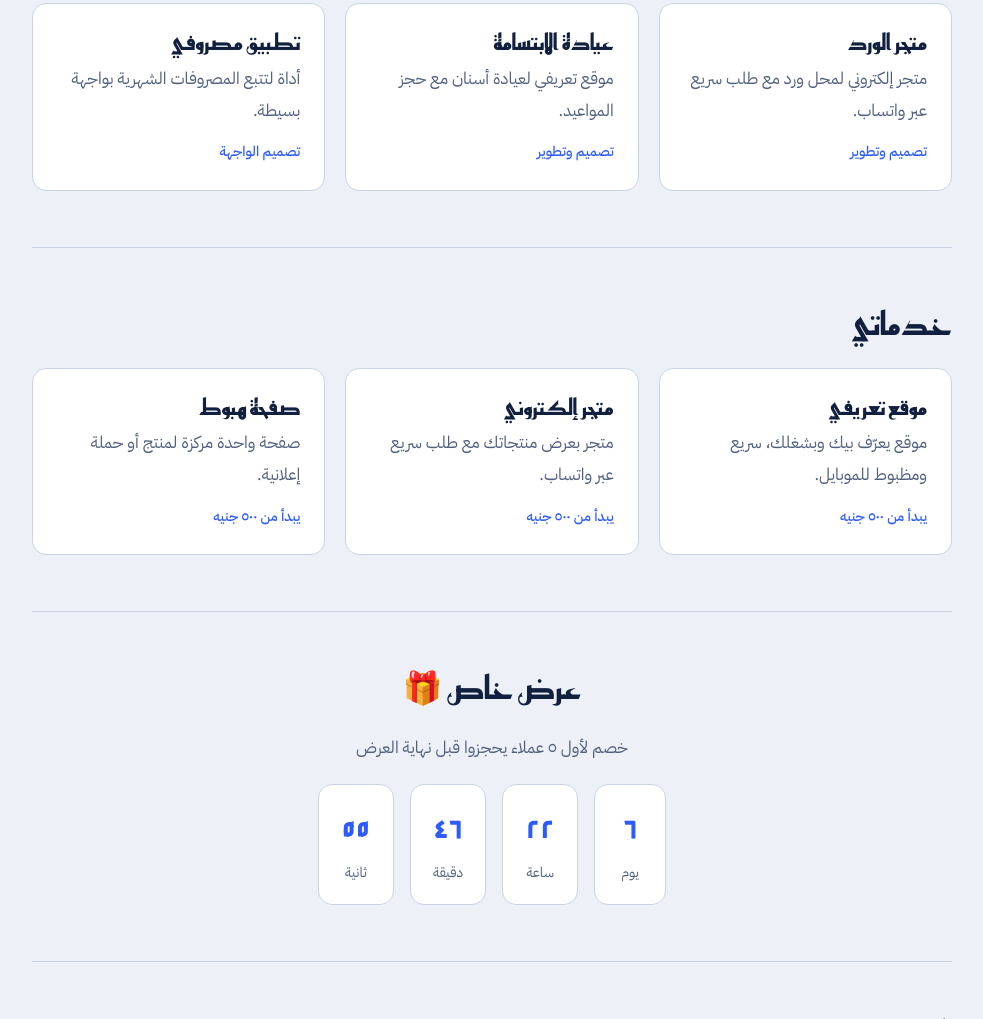
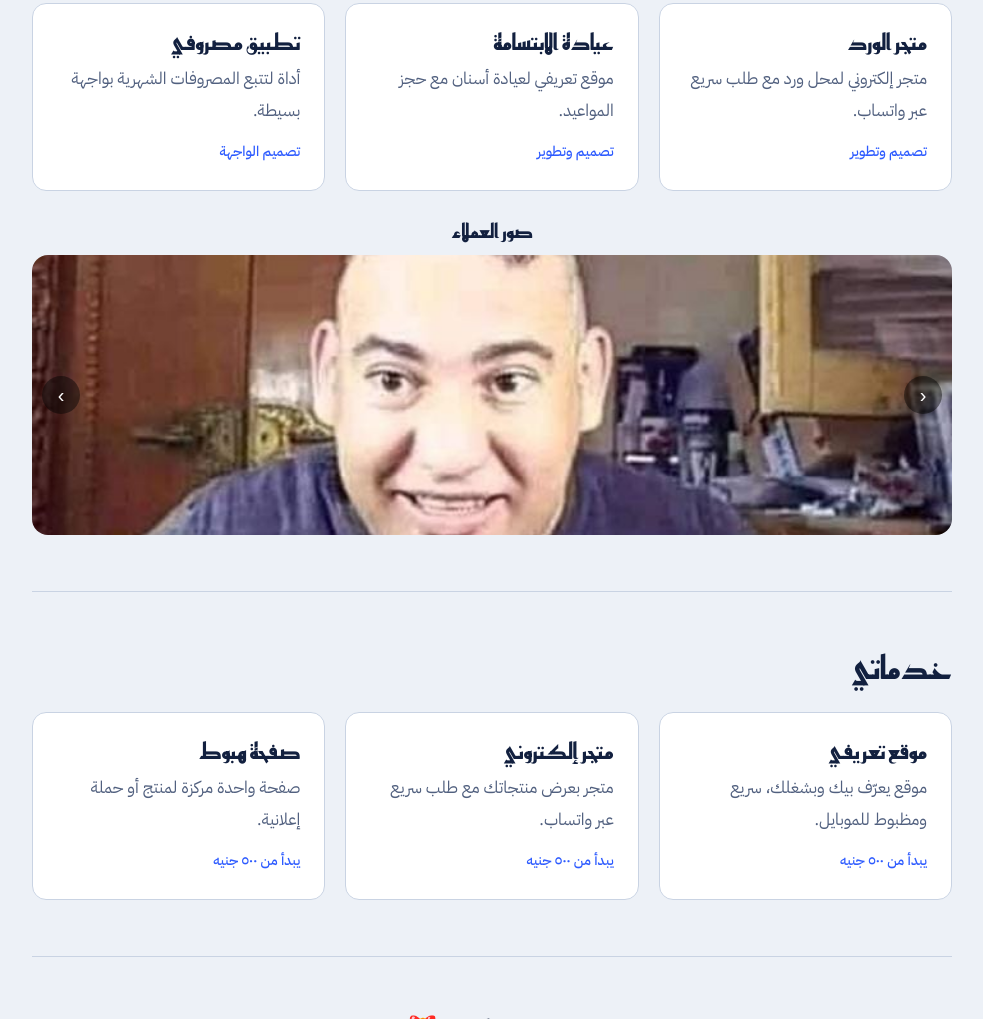
Before and after one commit to developercn7/marin, a plain HTML site: page index.html in a window 1280 px wide. Shown: the part 1073-2092 px from the top of the page, without its empty margins (148-1131 px from the left). Drawn offline with Linux system fonts and the light colour scheme.

Commit message:
Add files via upload

```diff
--- a/index.html
+++ b/index.html
@@ -87,6 +87,14 @@ nav,header,section,footer{position:relative;z-index:1}
 .countdown small{color:var(--muted)}
 .wa-float{position:fixed;bottom:1.25rem;left:1.25rem;z-index:50;background:#25D366;color:#fff;padding:.7rem 1.4rem;border-radius:999px;font-weight:600;text-decoration:none;box-shadow:0 4px 14px rgba(0,0,0,.25)}
 .wa-float:hover{filter:brightness(1.08)}
+
+.work-photos-title{margin-top:28px;text-align:center}
+.slider{position:relative;overflow:hidden;border-radius:16px;margin-top:12px}
+.slides{display:flex;transition:transform .5s ease}
+.slides img{min-width:100%;height:280px;object-fit:cover;display:block}
+.sl-btn{position:absolute;top:50%;transform:translateY(-50%);background:rgba(0,0,0,.45);color:#fff;border:0;width:38px;height:38px;border-radius:50%;font-size:20px;cursor:pointer;z-index:2}
+.sl-btn.prev{right:10px}
+.sl-btn.next{left:10px}
 </style>
 </head>
 <body>
@@ -121,6 +129,12 @@ nav,header,section,footer{position:relative;z-index:1}
       <article class="project"><h3>متجر الورد</h3><p>متجر إلكتروني لمحل ورد مع طلب سريع عبر واتساب.</p><small>تصميم وتطوير</small></article>
       <article class="project"><h3>عيادة الابتسامة</h3><p>موقع تعريفي لعيادة أسنان مع حجز المواعيد.</p><small>تصميم وتطوير</small></article>
       <article class="project"><h3>تطبيق مصروفي</h3><p>أداة لتتبع المصروفات الشهرية بواجهة بسيطة.</p><small>تصميم الواجهة</small></article>
+    </div>
+    <h3 class="work-photos-title">صور العملاء</h3>
+    <div class="slider" id="workSlider">
+      <div class="slides" id="workSlides"></div>
+      <button class="sl-btn prev" type="button" aria-label="السابق">&#8249;</button>
+      <button class="sl-btn next" type="button" aria-label="التالي">&#8250;</button>
     </div>
   </section>
 
@@ -367,6 +381,22 @@ if(cdD){
   })(start);
  });
 })();
+
+var WS_IMGS=["client1.jpg","client2.jpg","client3.jpg","client4.jpg","client5.jpg","client6.jpg","client7.jpg"];
+(function(){
+var wrap=document.getElementById("workSlides");if(!wrap)return;
+var done=0;
+function check(){done++;if(done===WS_IMGS.length){
+ if(!wrap.children.length){var s=document.getElementById("workSlider");s.innerHTML='<p style="text-align:center;padding:40px 10px;opacity:.7">صور الشغل جاية قريب 📸</p>';return;}
+ init();}}
+WS_IMGS.forEach(function(src){var im=new Image();im.alt="صورة من الشغل";im.onload=function(){wrap.appendChild(im);check();};im.onerror=check;im.src=src;});
+function init(){var i=0,n=wrap.children.length;
+ function go(d){i=(i+d+n)%n;wrap.style.transform="translateX("+(i*100)+"%)";}
+ var pv=document.querySelector(".sl-btn.prev"),nx=document.querySelector(".sl-btn.next");
+ if(pv)pv.onclick=function(){go(-1);};if(nx)nx.onclick=function(){go(1);};
+ setInterval(function(){go(1);},4000);}
+})();
+
 </script>
 </body>
 </html>
```
Also changed, not shown: client1.jpg (added), client2.jpg (added), client3.jpg (added), client4.jpg (added), client5.jpg (added), client6.jpg (added), client7.jpg (added).
